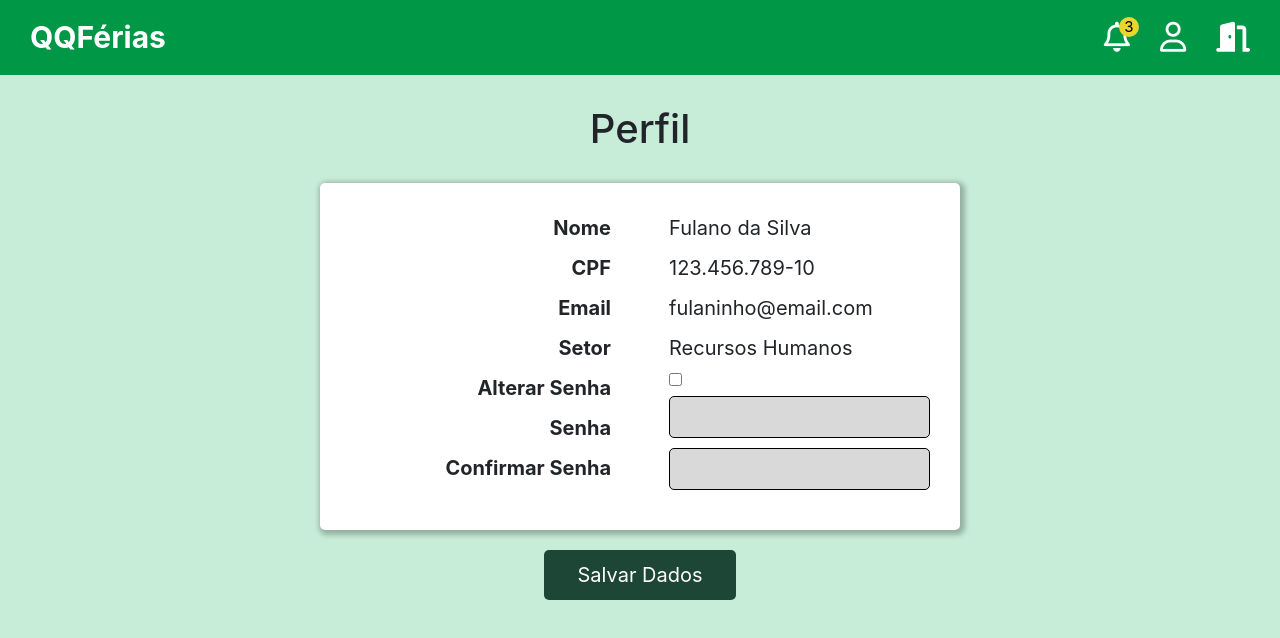
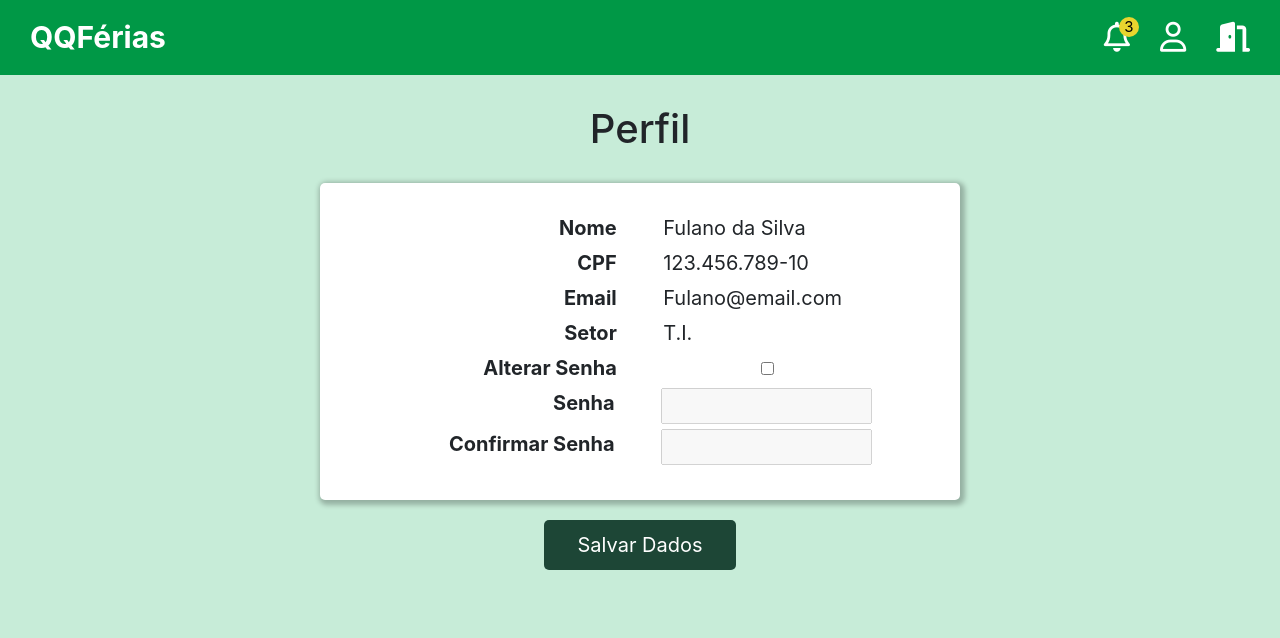
Before and after one commit to VinnenLM/gerenciador-ferias, a React (Create React App) app in the folder frontend/: page /perfil in a window 1280 px wide. Shown: the top 638 px of the page. Built offline with nearby package versions, Linux system fonts and the light colour scheme.

Commit message:
Alterações gerais no visual

```diff
--- a/frontend/src/pages/cadastro/index.js
+++ b/frontend/src/pages/cadastro/index.js
@@ -20,12 +20,10 @@ export const Cadastro = () => {
 
                     <div className="input-duplo">
                         <label htmlFor="">Matrícula</label>
-                        <input type="text" />
+                        <input type="text" placeholder="0000"/>
                     </div>
 
                 </div>
-
-
 
                 <div className="container-duplo">
 
@@ -81,8 +79,6 @@ export const Cadastro = () => {
 
                 </div>
 
-
-
                 <button className="botao">Cadastrar</button>
             </div>
         </>
--- a/frontend/src/pages/cadastro/style.css
+++ b/frontend/src/pages/cadastro/style.css
@@ -1,5 +1,5 @@
 .container-cadastro {
-    width: 80%;
+    width: 60%;
     background-color: white;
     padding: 30px;
     margin: 0 auto;
@@ -9,26 +9,38 @@
     box-shadow: 2px 2px 5px 3px rgb(0, 0, 0, .25);
 }
 
-select{
-    margin-bottom: 20px;
+.input-duplo>input {
+    margin-bottom: 10px;
+    padding: 8px;
+    border-radius: 5px;
+    border: none;
+    box-shadow: 2px 2px 5px 3px rgb(0, 0, 0, .15);
+}
+
+.input-duplo>select {
     padding: 8px;
     border-radius: 5px;
     border: none;
     box-shadow: 2px 2px 5px 3px rgb(0 0 0 / 15%);
 }
 
-.container-duplo{
+.container-duplo {
     display: flex;
     justify-content: space-between;
 }
 
-.input-duplo{
+.input-duplo {
     display: flex;
     flex-direction: column;
     width: 48%;
 }
 
-.botao:hover{
+.container-cadastro>button {
+    width: 50%;
+    margin: 30px auto 0 auto;
+}
+
+.botao:hover {
     cursor: pointer;
     background-color: #183f30;
 }
--- a/frontend/src/pages/colaboradores/index.js
+++ b/frontend/src/pages/colaboradores/index.js
@@ -41,7 +41,11 @@ export const Colaboradores = () => {
         <>
             <Header />
             <h1>Equipe</h1>
-            <input type="search" placeholder="Pesquisar colaborador" id="pesquisar" />
+
+            <div className="container-pesquisa">
+                <input type="search" placeholder="Pesquisar colaborador" id="pesquisar" />
+                <span><i class="fa-solid fa-magnifying-glass"></i></span>
+            </div>
 
             <div className="container-equipe">
                 <table class="table table-bordered">
--- a/frontend/src/pages/listaSolicitacoes/index.js
+++ b/frontend/src/pages/listaSolicitacoes/index.js
@@ -51,7 +51,11 @@ export const ListaSolicitacoes = () => {
         <>
             <Header />
             <h1>Solicitações</h1>
-            <input type="search" placeholder="Pesquisar colaborador" id="pesquisar" />
+
+            <div className="container-pesquisa">
+                <input type="search" placeholder="Pesquisar colaborador" id="pesquisar" />
+                <span><i class="fa-solid fa-magnifying-glass"></i></span>
+            </div>
 
             <div className="container-equipe">
                 <table className="table table-bordered">
--- a/frontend/src/pages/listaSolicitacoes/style.css
+++ b/frontend/src/pages/listaSolicitacoes/style.css
@@ -9,3 +9,23 @@
 .pendente {
     background-color: #636363;
 }
+
+#pesquisar{
+    width: 40%;
+    text-align: left;
+    margin-bottom: 10px;
+    padding: 8px 0 8px 20px;
+    border-radius: 5px;
+    border: none;
+    box-shadow: 2px 2px 5px 3px rgb(0, 0, 0, .15);
+}
+
+.container-pesquisa{
+    position: relative;
+}
+
+.container-pesquisa>span{
+    position: absolute;
+    top: 20%;
+    right: 31%;
+}
--- a/frontend/src/pages/login/style.css
+++ b/frontend/src/pages/login/style.css
@@ -21,7 +21,7 @@ h1{
     box-shadow: 2px 2px 5px 3px rgb(0, 0, 0, .25);
 }
 
-input{
+.container-login>input{
     margin-bottom: 20px;
     padding: 8px;
     border-radius: 5px;
--- a/frontend/src/pages/minhasSolicitacoes/index.js
+++ b/frontend/src/pages/minhasSolicitacoes/index.js
@@ -38,7 +38,11 @@ export const MinhasSolicitacoes = () => {
         <>
             <Header />
             <h1>Minhas Solicitações</h1>
-            <input type="search" placeholder="Pesquisar colaborador" id="pesquisar" />
+
+            <div className="container-pesquisa">
+                <input type="search" placeholder="Pesquisar colaborador" id="pesquisar" />
+                <span><i class="fa-solid fa-magnifying-glass"></i></span>
+            </div>
 
             <div className="container-equipe">
                 <table className="table table-bordered">
--- a/frontend/src/pages/perfil/index.js
+++ b/frontend/src/pages/perfil/index.js
@@ -2,13 +2,58 @@ import { Header } from "../../components/header"
 import "./style.css"
 
 export const Perfil = () => {
+
     return (
         <>
             <Header />
             <h1>Perfil</h1>
             <div className="container-principal-perfil">
                 <div className="container-perfil">
-                    <div className="labels">
+
+                    <div className="dado">
+                        <span>Nome</span>
+                        <span>Fulano da Silva</span>
+                    </div>
+
+                    <div className="dado">
+                        <span>CPF</span>
+                        <span>123.456.789-10</span>
+                    </div>
+
+                    <div className="dado">
+                        <span>Email</span>
+                        <span>Fulano@email.com</span>
+                    </div>
+
+                    <div className="dado">
+                        <span>Setor</span>
+                        <span>T.I.</span>
+                    </div>
+
+                    <div className="dado">
+                        <span>Alterar Senha</span>
+                        <input type="checkbox" id="check" />
+                    </div>
+
+                    <div className="dado">
+                        <span>Senha</span>
+                        <input type="text" disabled />
+                    </div>
+
+                    <div className="dado">
+                        <span>Confirmar Senha</span>
+                        <input type="text" disabled />
+                    </div>
+
+                </div>
+                <button>Salvar Dados</button>
+            </div>
+        </>
+    )
+}
+
+/**
+ * <div className="labels">
                         <span>Nome</span>
                         <span>CPF</span>
                         <span>Email</span>
@@ -23,13 +68,7 @@ export const Perfil = () => {
                         <span>fulaninho@email.com</span>
                         <span>Recursos Humanos</span>
                         <input type="checkbox" id="check" />
-                        <input type="text" />
-                        <input type="text" />
+                        <input type="text" disabled />
+                        <input type="text" disabled />
                     </div>
-
-                </div>
-                <button>Salvar Dados</button>
-            </div>
-        </>
-    )
-}
+ */
--- a/frontend/src/pages/perfil/style.css
+++ b/frontend/src/pages/perfil/style.css
@@ -22,52 +22,13 @@ h1 {
     padding: 30px;
     margin: 0 auto;
     display: flex;
+    flex-direction: column;
     justify-content: space-between;
     border-radius: 5px;
     box-shadow: 2px 2px 5px 3px rgb(0, 0, 0, .25);
 }
 
-.labels {
-    display: flex;
-    flex-direction: column;
-    text-align: end;
-    width: 45%;
-    margin-bottom: 5px;
-    font-weight: bold;
-}
-
-.valores {
-    display: flex;
-    flex-direction: column;
-    text-align: start;
-    width: 45%;
-}
-
-.valores>input {
-    box-shadow: none;
-    background-color: #D9D9D9;
-    padding: 5px;
-    vertical-align: middle;
-    border: .5px solid black;
-}
-
-.input {
-    align-self: flex-start !important;
-}
-
-.labels>* {
-    margin-bottom: 10px;
-}
-
-.valores>* {
-    margin-bottom: 10px;
-}
-
-#check{
-    align-self: flex-start;
-}
-
-.container-principal-perfil >button{
+.container-principal-perfil>button {
     background-color: #1D4636;
     border: none;
     border-radius: 5px;
@@ -75,3 +36,30 @@ h1 {
     padding: 10px 20px;
     text-align: center;
 }
+
+.dado {
+    display: flex;
+    width: 80%;
+    margin: 0 auto;
+    justify-content: space-evenly;
+    margin-bottom: 5px;
+}
+
+.dado>span{
+    width: 100%;
+}
+
+.dado>input{
+    width: 100%;
+}
+
+#check{
+    align-self: center;
+}
+
+.dado>span:nth-child(1) {
+    font-weight: bold;
+    display: flex;
+    justify-content: flex-end;
+    margin-right: 10%;
+}
--- a/frontend/src/pages/solicitar/style.css
+++ b/frontend/src/pages/solicitar/style.css
@@ -13,3 +13,8 @@ textarea {
     border-radius: 5px;
     box-shadow: 2px 2px 5px 3px rgb(0 0 0 / 25%);
 }
+
+.container-solicitacao>button{
+    width: 50%;
+    margin: 10px auto 0 auto;
+}
```
